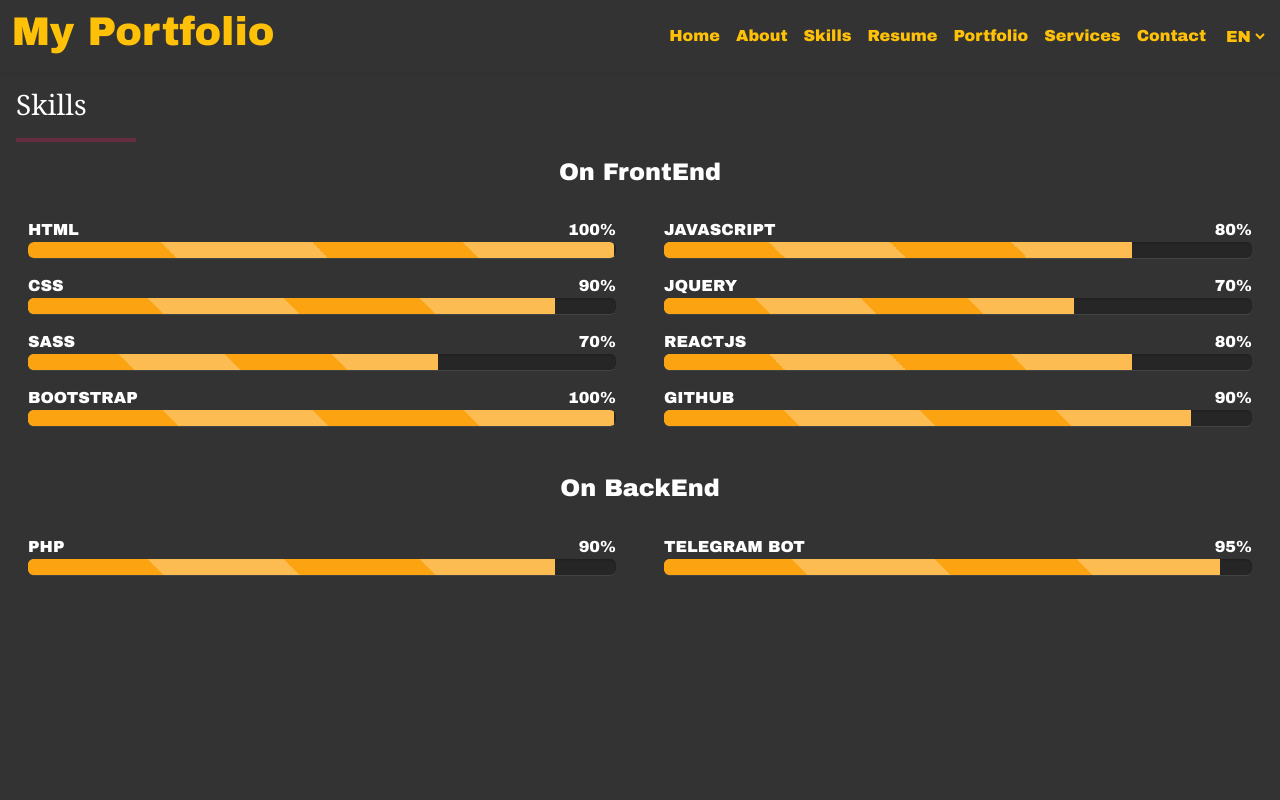
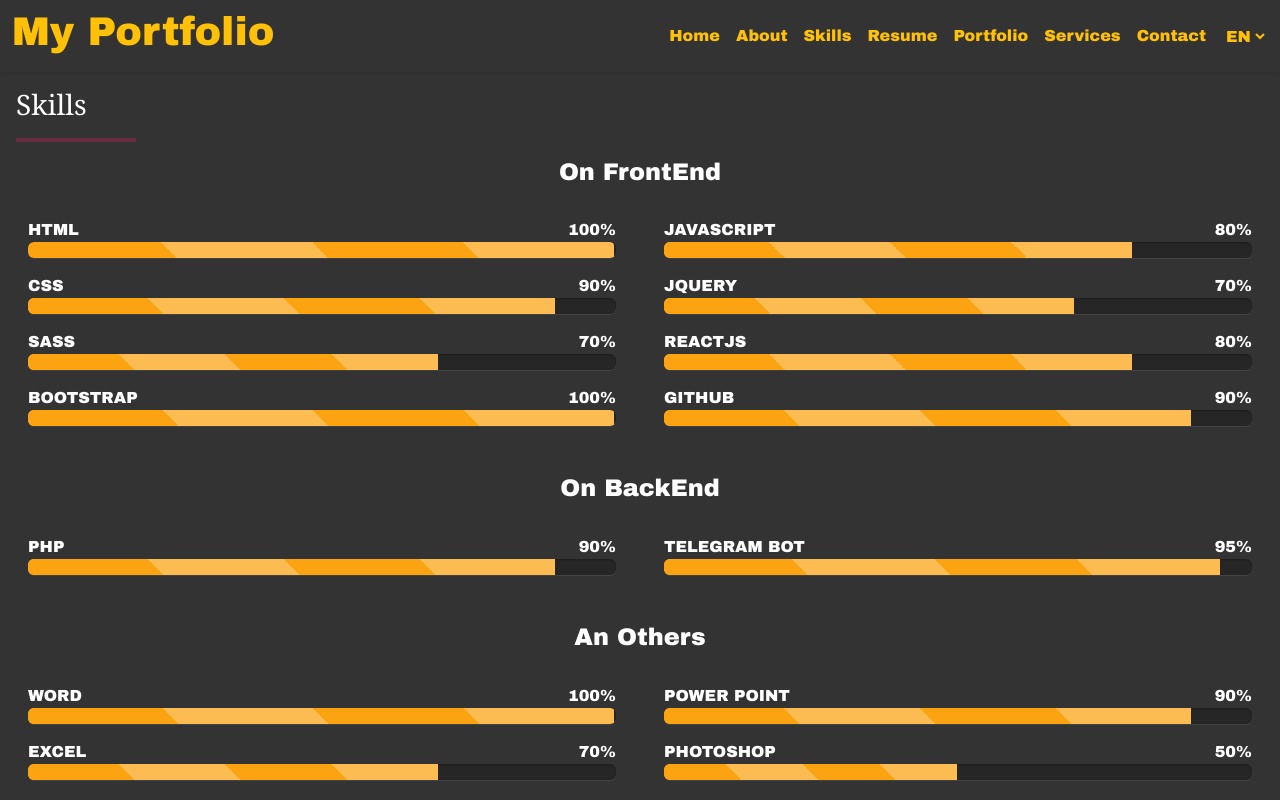
Before and after one commit to Shukurxan/MyPortfolio, a React (Create React App) app: page /skills in a window 1280 px wide. Built offline with nearby package versions, Linux system fonts and the light colour scheme.

Commit message:
progress

```diff
--- a/src/containers/skills.jsx
+++ b/src/containers/skills.jsx
@@ -127,6 +127,55 @@ export default class skills extends Component {
                     </div>
                 </div>
             </div>
+            <div className='mt-5'>
+                <h4 className='text-center text-white'>An Others</h4>
+            </div>
+            <div className='row mt-3'>
+                <div className='col-12 col-sm-12 col-md-12 col-lg-6 col-xl-6'>
+                    <div class="container  mt-3">
+                        <div className='d-flex justify-content-between'>
+                            <span className='text-white'>WORD</span>
+                            <span className='text-white'>100%</span>
+                        </div>
+                        <div class="progress progress-striped10">
+                            <div class="progress-bar10">
+                            </div>
+                        </div>
+                    </div>
+                    <div class="container  mt-3">
+                        <div className='d-flex justify-content-between'>
+                            <span className='text-white'>EXCEL</span>
+                            <span className='text-white'>70%</span>
+                        </div>
+                        <div class="progress progress-striped11">
+                            <div class="progress-bar11">
+                            </div>
+                        </div>
+                    </div>
+                </div>
+                <div className='col-12 col-sm-12 col-md-12 col-lg-6 col-xl-6'>
+                    <div class="container  mt-3">
+                        <div className='d-flex justify-content-between'>
+                            <span className='text-white'>POWER POINT</span>
+                            <span className='text-white'>90%</span>
+                        </div>
+                        <div class="progress progress-striped12">
+                            <div class="progress-bar12">
+                            </div>
+                        </div>
+                    </div>
+                    <div class="container  mt-3">
+                        <div className='d-flex justify-content-between'>
+                            <span className='text-white'>PHOTOSHOP</span>
+                            <span className='text-white'>50%</span>
+                        </div>
+                        <div class="progress progress-striped13">
+                            <div class="progress-bar13">
+                            </div>
+                        </div>
+                    </div>
+                </div>
+            </div>
         </div>
     )
   }
--- a/src/css/skills.css
+++ b/src/css/skills.css
@@ -122,6 +122,46 @@
           transparent 75%, transparent);
     animation: progressAnimationStrike9 6s;
 }
+.progress-striped10 .progress-bar10 {
+    background-color: #FCBC51;
+    width: 100%;
+    background-image: linear-gradient(
+          45deg, rgb(252,163,17) 25%,
+          transparent 25%, transparent 50%,
+          rgb(252,163,17) 50%, rgb(252,163,17) 75%,
+          transparent 75%, transparent);
+    animation: progressAnimationStrike10 6s;
+}
+.progress-striped11 .progress-bar11 {
+    background-color: #FCBC51;
+    width: 70%;
+    background-image: linear-gradient(
+          45deg, rgb(252,163,17) 25%,
+          transparent 25%, transparent 50%,
+          rgb(252,163,17) 50%, rgb(252,163,17) 75%,
+          transparent 75%, transparent);
+    animation: progressAnimationStrike11 6s;
+}
+.progress-striped12 .progress-bar12 {
+    background-color: #FCBC51;
+    width: 90%;
+    background-image: linear-gradient(
+          45deg, rgb(252,163,17) 25%,
+          transparent 25%, transparent 50%,
+          rgb(252,163,17) 50%, rgb(252,163,17) 75%,
+          transparent 75%, transparent);
+    animation: progressAnimationStrike12 6s;
+}
+.progress-striped13 .progress-bar13 {
+    background-color: #FCBC51;
+    width: 50%;
+    background-image: linear-gradient(
+          45deg, rgb(252,163,17) 25%,
+          transparent 25%, transparent 50%,
+          rgb(252,163,17) 50%, rgb(252,163,17) 75%,
+          transparent 75%, transparent);
+    animation: progressAnimationStrike13 6s;
+}
 
 @keyframes progressAnimationStrike {
      from { width: 0 }
@@ -163,3 +203,19 @@
     from { width: 0 }
     to   { width: 95% }
 }
+@keyframes progressAnimationStrike10 {
+    from { width: 0 }
+    to   { width: 100% }
+}
+@keyframes progressAnimationStrike11 {
+    from { width: 0 }
+    to   { width: 70% }
+}
+@keyframes progressAnimationStrike12 {
+    from { width: 0 }
+    to   { width: 90% }
+}
+@keyframes progressAnimationStrike13 {
+    from { width: 0 }
+    to   { width: 50% }
+}
```
